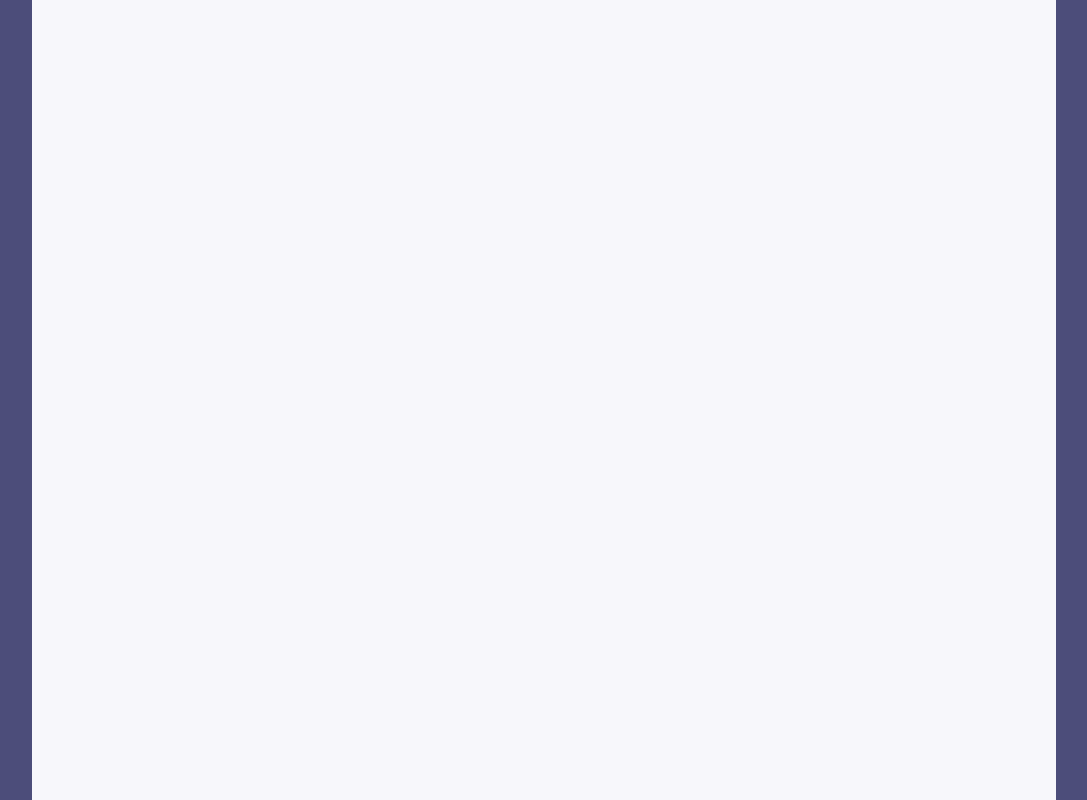
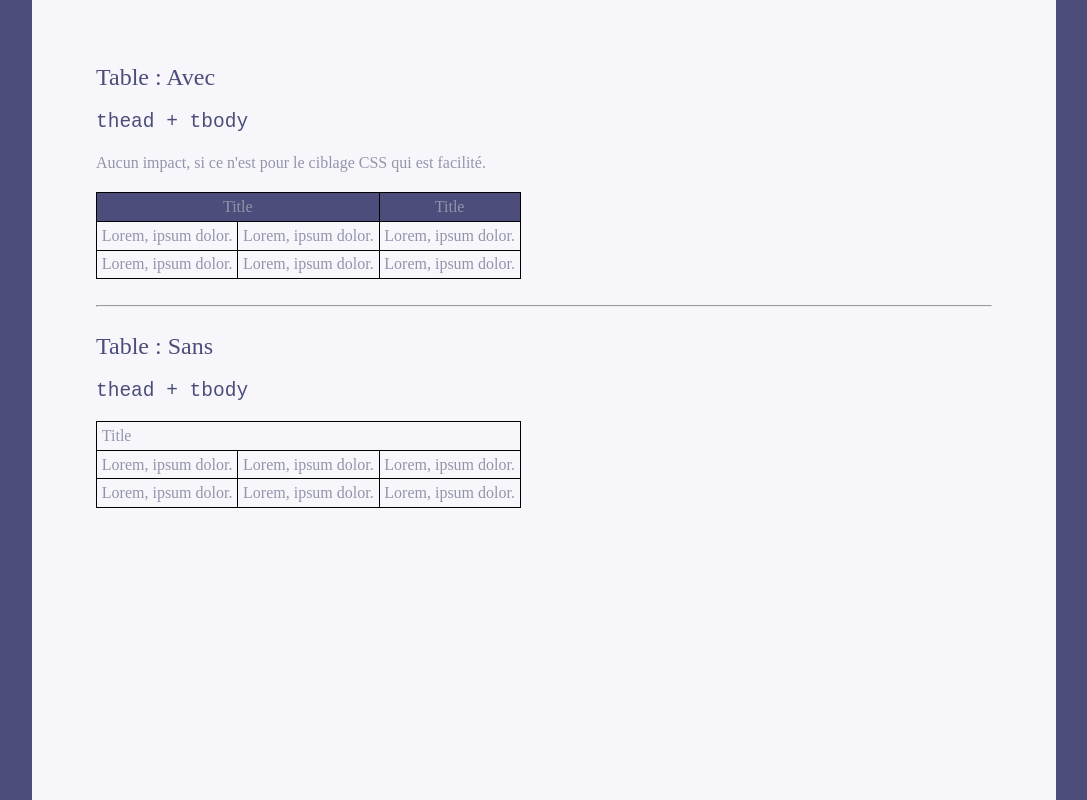
Before and after one commit to charlyprevelle/icpm, a website: page index.html in a window 1280 px wide. Shown: the whole page, without its empty margins (96-1183 px from the left). Drawn offline with Linux system fonts and the light colour scheme.

Commit message:
table commit

```diff
--- a/index.html
+++ b/index.html
@@ -35,7 +35,51 @@
 	<body>
 		<main>
 
+			<h2>Table : Avec <pre>thead + tbody</pre></h2>
+			<p>Aucun impact, si ce n'est pour le ciblage CSS qui est facilité.</p>
 
+			<br>
+			<table>
+				<thead>
+					<tr>
+						<td colspan="2">Title</td>
+						<td>Title</td>
+					</tr>
+				</thead>
+				<tbody>
+					<tr>
+						<td>Lorem, ipsum dolor.</td>
+						<td>Lorem, ipsum dolor.</td>
+						<td>Lorem, ipsum dolor.</td>
+					</tr>
+					<tr>
+						<td>Lorem, ipsum dolor.</td>
+						<td>Lorem, ipsum dolor.</td>
+						<td>Lorem, ipsum dolor.</td>
+					</tr>
+				</tbody>
+			</table>
+
+			<br>
+			<hr>
+			<br>
+
+			<h2>Table : Sans <pre>thead + tbody</pre></h2>
+			<table>
+				<tr>
+					<td colspan="3">Title</td>
+				</tr>
+				<tr>
+					<td>Lorem, ipsum dolor.</td>
+					<td>Lorem, ipsum dolor.</td>
+					<td>Lorem, ipsum dolor.</td>
+				</tr>
+				<tr>
+					<td>Lorem, ipsum dolor.</td>
+					<td>Lorem, ipsum dolor.</td>
+					<td>Lorem, ipsum dolor.</td>
+				</tr>
+			</table>
 
 		</main>
 	</body>
--- a/src/scss/main.scss
+++ b/src/scss/main.scss
@@ -65,3 +65,20 @@ p{
 main{
     padding: 4rem;
 }
+
+
+
+table, tr, td{
+    border: 1px solid black;
+    border-collapse: collapse;
+    padding:.3rem;
+}
+
+thead{
+    background-color:#4C4D7A;
+    text-align:center;
+}
+
+tbody{
+    // Code
+}
```
Also changed, not shown: dist/css/main.min.css.
